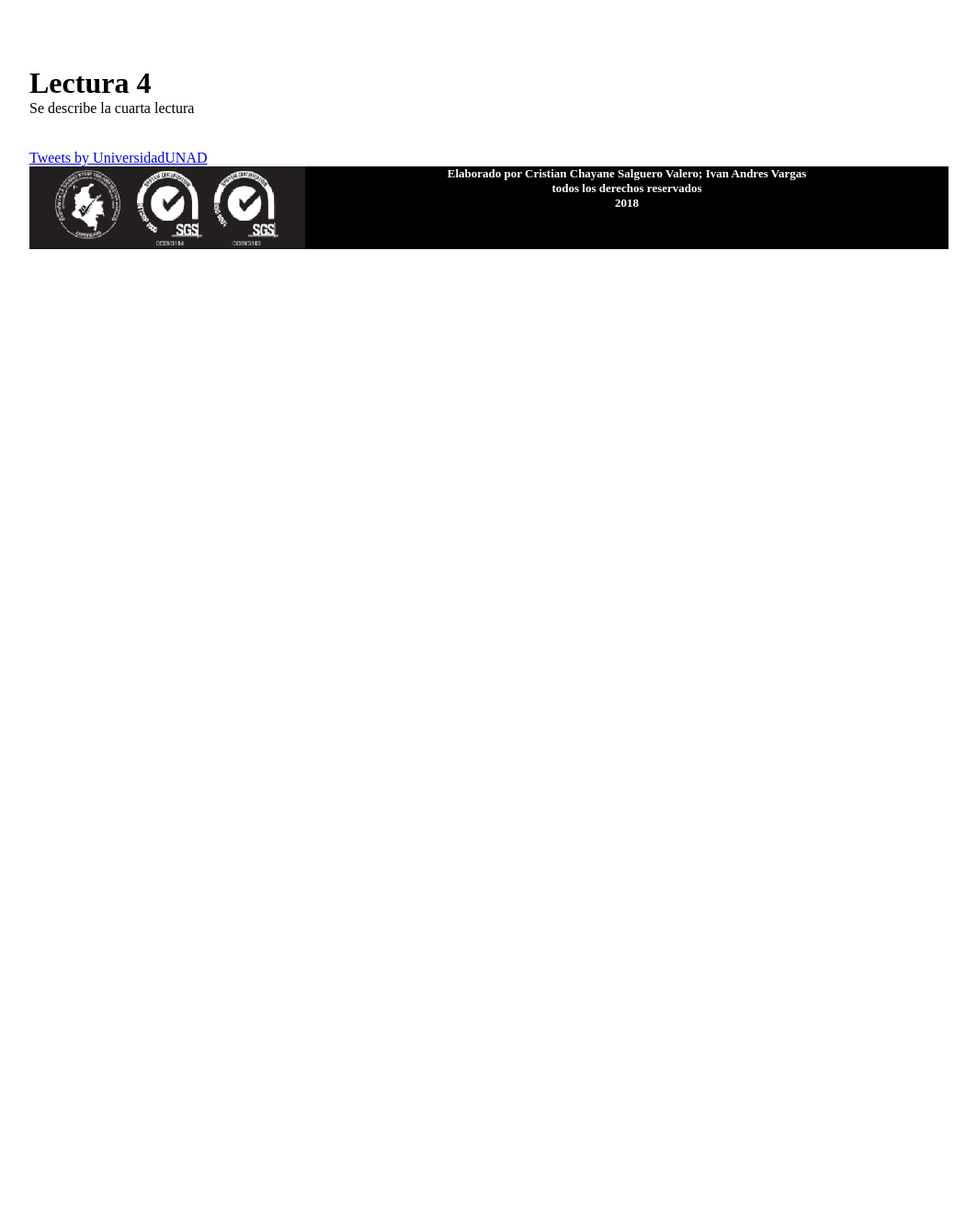
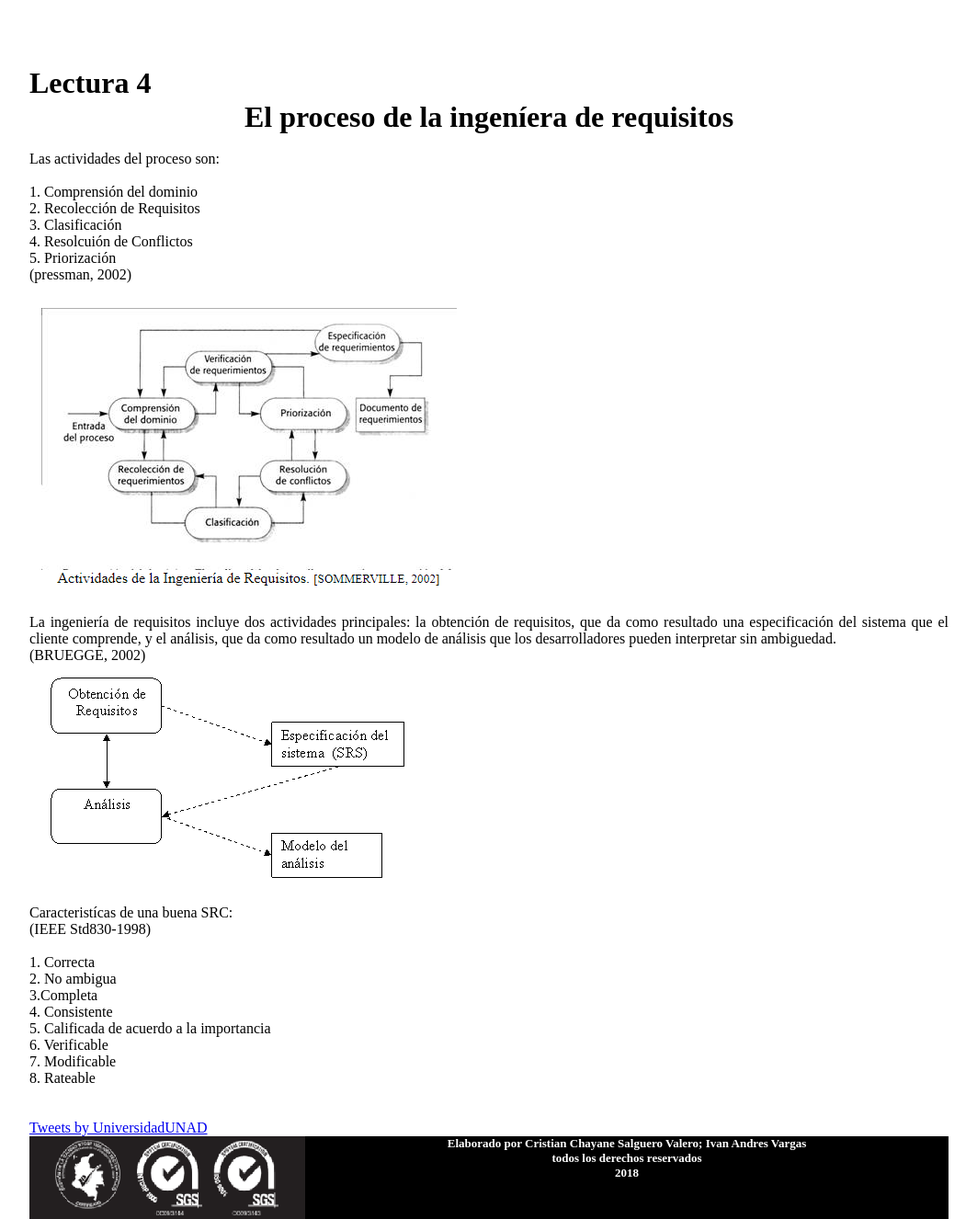
Before and after one commit to IvanVargasG/ccsalguerov-Unidad-2-Fase-de-Construcci-n--, a PHP site: page /lectura4.php in a window 1280 px wide. Shown: the part 310-1636 px from the top of the page at 92% size, without its empty margins (108-1171 px from the left). Before the commit the page ends 581 px from the top, so only its background shows below. Run offline with PHP 8.4, Linux system fonts and the light colour scheme; some libraries are stand-ins or nearby versions.

Commit message:
Avances diseño de sitio web
Avances diseño de sitio web

```diff
--- a/lecturas/lectura4.php
+++ b/lecturas/lectura4.php
@@ -18,9 +18,49 @@
 
 <h1>Lectura 4</h1>
 <p>
-Se describe la cuarta lectura
+<h1><strong><center>El proceso de la ingen&iacute;era de requisitos</center></strong></h1></br>
+
+
+			<blockquote>
+			Las actividades del proceso son:
+			</blockquote>
+					<blockquote></br>
+						<ol> 1. Comprensi&oacute;n del dominio</ol>
+						<ol> 2. Recolecci&oacute;n de Requisitos</ol>
+						<ol> 3. Clasificaci&oacute;n</ol>
+						<ol> 4. Resolcui&oacute;n de Conflictos</ol>
+						<ol> 5. Priorizaci&oacute;n </ol>
+					</blockquote>
+
+						<p>(pressman, 2002)</p></br>
+						<picture><img src="../img/lectura4.png"></picture></br></br>
+
+						<p> La ingenier&iacute;a de requisitos incluye dos actividades principales: la obtenci&oacute;n de requisitos,
+							que da como resultado una especificaci&oacute;n del sistema que el cliente comprende, y el an&aacute;lisis,
+							que da como resultado un modelo de an&aacute;lisis que los desarrolladores pueden interpretar sin ambiguedad.</p>
+							<p>(BRUEGGE, 2002)</p>
+
+						<picture><img src="../img/obterequi.png"></picture></br></br>
+
+						<blockquote>
+						Caracterist&iacute;cas de una buena SRC: <br>
+						(IEEE Std830-1998)
+						</blockquote>
+
+							<blockquote></br>
+						<ol> 1. Correcta</ol>
+						<ol> 2. No ambigua</ol>
+						<ol> 3.Completa</ol>
+						<ol> 4. Consistente<br>
+						<ol> 5. Calificada de acuerdo a la importancia</ol>
+						<ol> 6. Verificable</ol>
+						<ol> 7. Modificable</ol>
+						<ol> 8. Rateable</ol>
+
+
+					</blockquote>
+
 </p>
-
 </br>
 </br>
 
```
Also changed, not shown: Multimedia/podcasts.php (+7 -0 lines), Multimedia/videos.php (+17 -20 lines), lecturas/lectura1.php (+47 -45 lines), lecturas/lectura3.php (+22 -2 lines), img/lectura4.png (added), img/obterequi.png (added), 1 other file.
